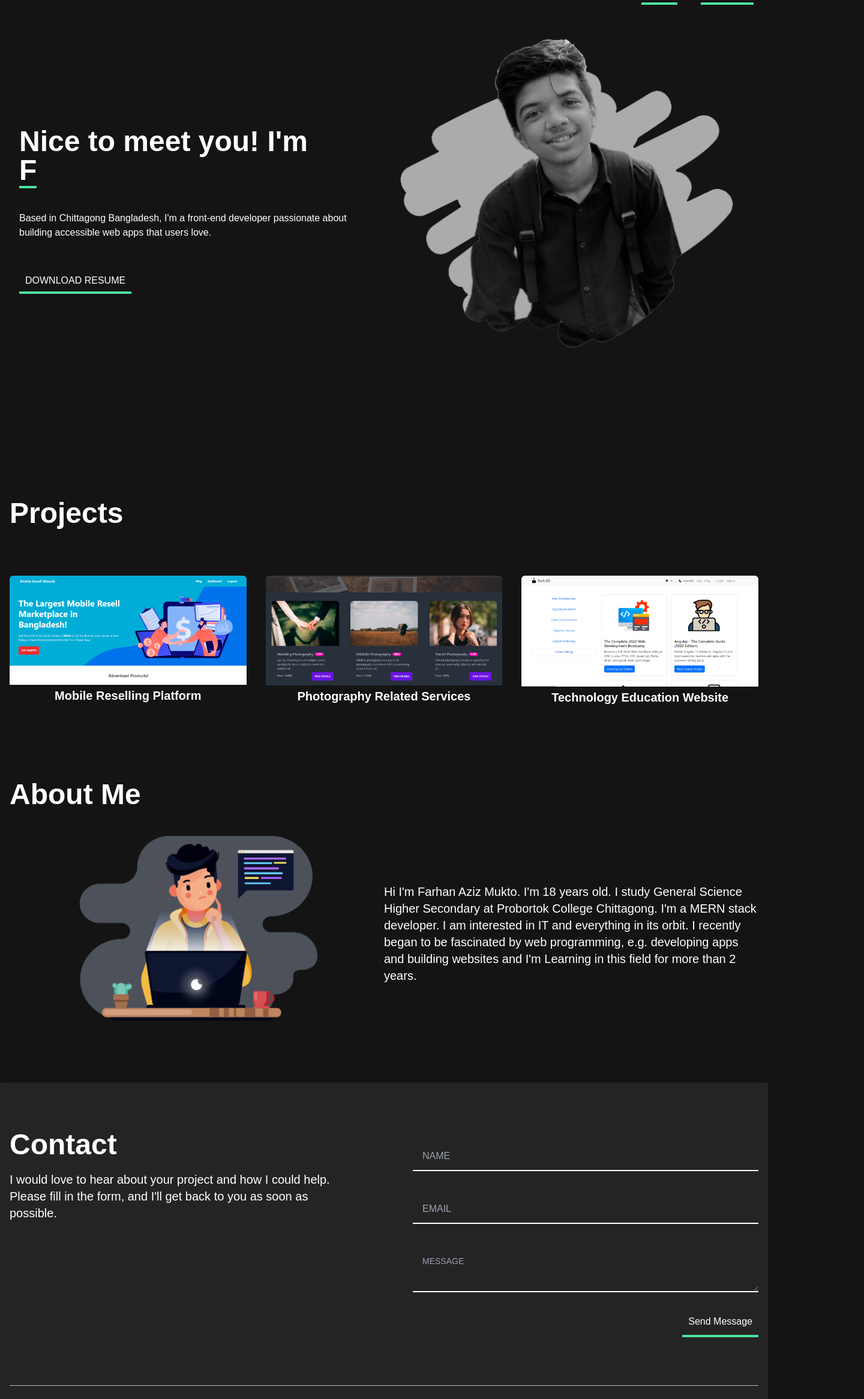
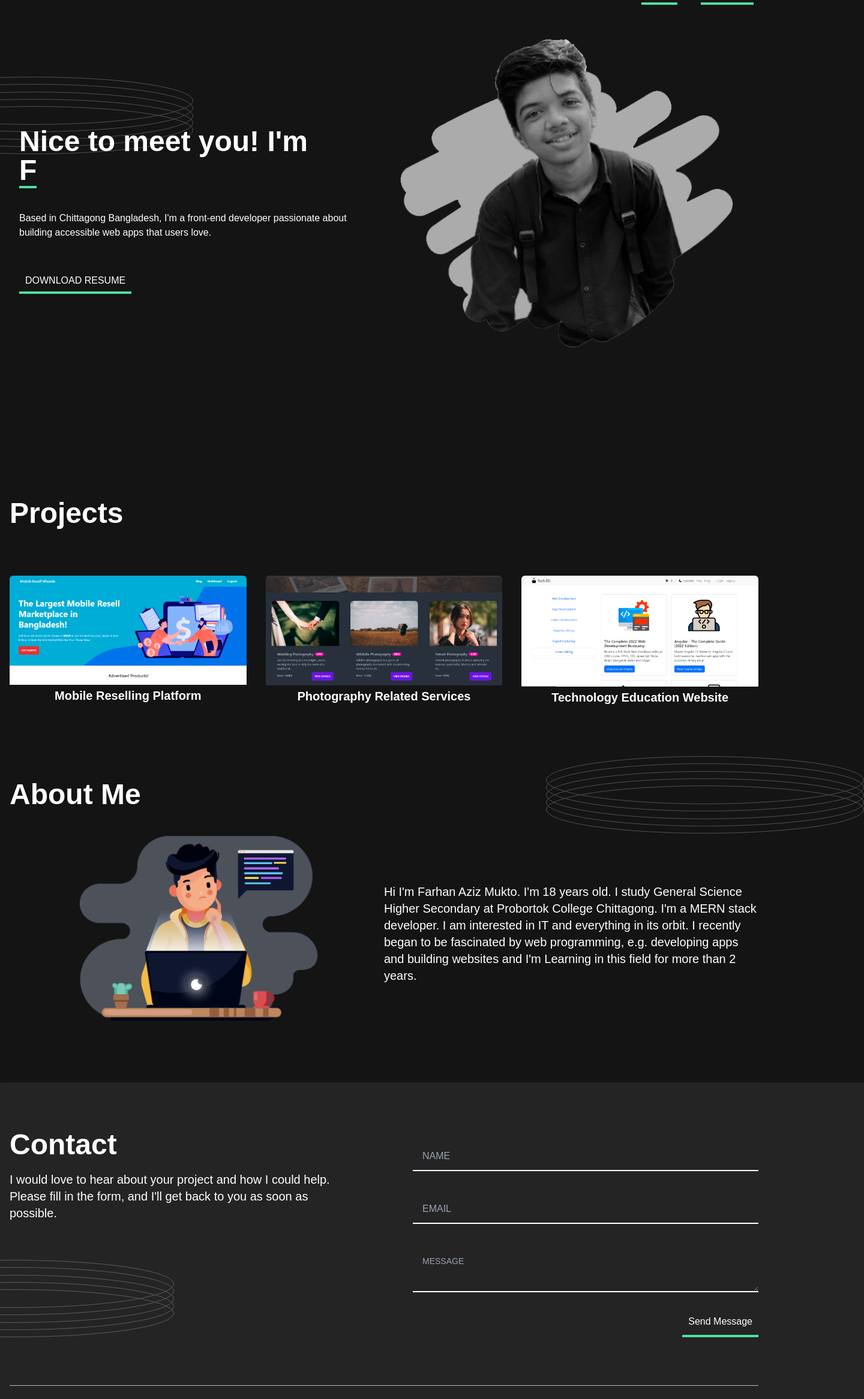
Before and after one commit to ratib54/emerlylark, a React (Create React App) app: page / in a window 1280 px wide. Shown: the part 80-2413 px from the top of the page at 60% size, 1440 px wide, since content can reach past the window. Built offline with nearby package versions, Linux system fonts and the light colour scheme.

Commit message:
added ring patterns

```diff
--- a/public/index.html
+++ b/public/index.html
@@ -27,7 +27,7 @@
 
 <body>
   <noscript>You need to enable JavaScript to run this app.</noscript>
-  <div id="root"></div>
+  <div id="root" class="overflow-x-hidden"></div>
   <!--
       This HTML file is a template.
       If you open it directly in the browser, you will see an empty page.
--- a/src/Components/About.js
+++ b/src/Components/About.js
@@ -1,11 +1,19 @@
 import React from 'react';
 import Lottie from "lottie-react";
 import animation from "../Assets/18123-developer.json";
+import rings from "../Assets/pattern-rings.svg"
 const About = () => {
 
     return (
-        <section id='about' className='py-10'>
-            <h1 className='text-4xl md:text-5xl font-bold mt-20'>About Me</h1>
+        <section id='about' className='py-10 relative'>
+            <h1 className='text-4xl md:text-5xl font-bold mt-20 '>About Me</h1>
+            <img
+                className="absolute top-20 -right-44"
+                src={rings}
+                alt=""
+                width="530"
+                height="130"
+            />
             <div className="grid grid-cols-1 md:grid-cols-2 items-center justify-center">
                 <Lottie className='lg:w-2/3 md:mx-auto' animationData={animation} />
                 <p className='text-xl'>Hi I'm Farhan Aziz Mukto. I'm 18 years old. I study General Science Higher Secondary at Probortok College Chittagong. I'm a MERN stack developer. I am interested in IT and everything in its orbit. I recently began to be fascinated by web programming, e.g. developing apps and building websites and I'm Learning in this field for more than 2 years.</p>
--- a/src/Components/Contact/Contact.js
+++ b/src/Components/Contact/Contact.js
@@ -1,6 +1,7 @@
 import emailjs from '@emailjs/browser';
 import React, { useRef } from 'react';
 import '../Contact/Contact.css'
+import rings from "../../Assets/pattern-rings.svg"
 
 const Contact = () => {
     const form = useRef()
@@ -16,7 +17,7 @@ const Contact = () => {
             });
     };
     return (
-        <section className='mt-20 md:my-0 grid grid-cols-1 lg:grid-cols-2 gap-24 bg-[#242424] py-20 full-bleed'>
+        <section className='mt-20 md:my-0 grid grid-cols-1 lg:grid-cols-2 gap-24 bg-[#242424] py-20 full-bleed relative'>
             <div className=''>
                 <h1 className='text-4xl md:text-5xl  font-bold mb-5'>Contact</h1>
                 <p className='text-xl'>I would love to hear about your project and how I could help. Please fill in the form, and I'll get back to you as soon as possible.</p>
@@ -29,6 +30,13 @@ const Contact = () => {
                     <button className='custom-btn' value="Send" type="submit"> Send Message</button>
                 </div>
             </form>
+            <img
+                className="absolute bottom-20 -left-64"
+                src={rings}
+                alt=""
+                width="530"
+                height="130"
+            />
         </section>
     );
 };
--- a/src/Components/Hero/Hero.js
+++ b/src/Components/Hero/Hero.js
@@ -2,10 +2,17 @@ import React from 'react';
 import img from '../../Assets/hero-img.png'
 import './Hero.css'
 import Typewriter from "typewriter-effect";
-
+import rings from "../../Assets/pattern-rings.svg"
 const Hero = () => {
     return (
-        <div className="hero ">
+        <div className="hero relative">
+            <img
+                className="absolute -left-56 top-28"
+                src={rings}
+                alt=""
+                width="530"
+                height="129"
+            />
             <div className="hero-content flex-col lg:flex-row-reverse">
                 <img src={img} className="lg:w-2/4" alt='' />
                 <div>
```
Also changed, not shown: src/Assets/pattern-circle.svg (added), src/Assets/pattern-rings.svg (added).
